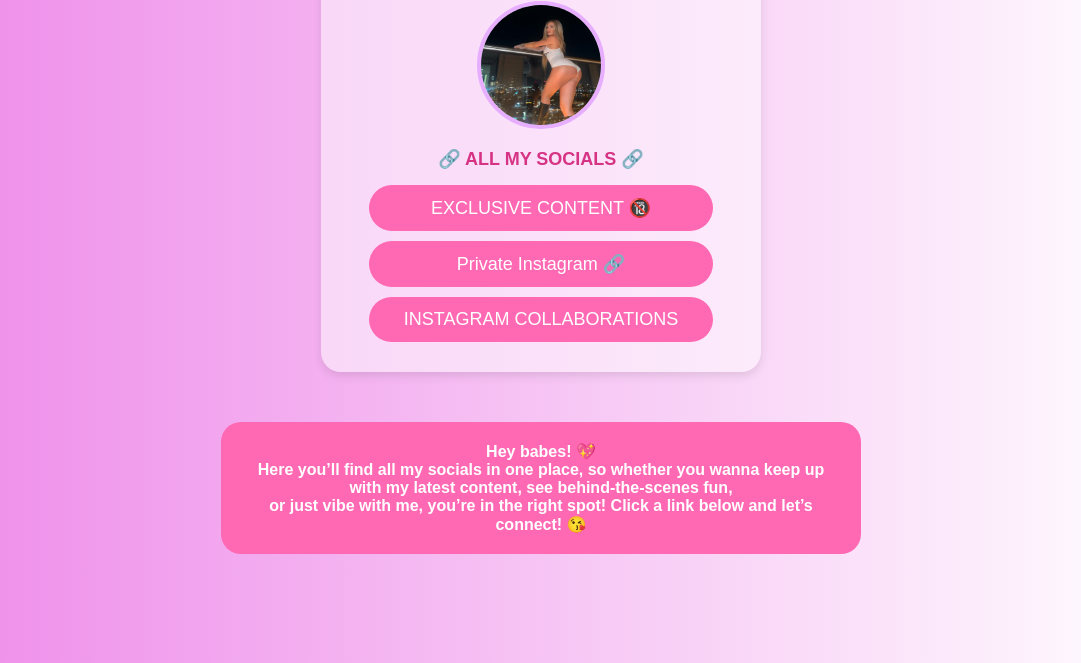
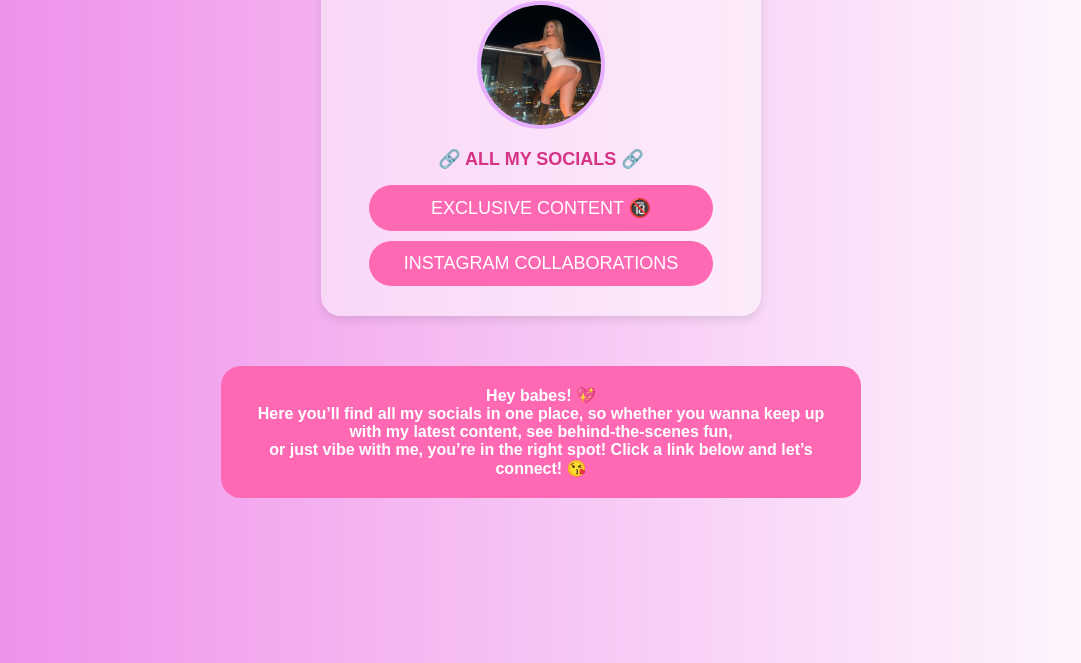
Before and after one commit to jordynadinolfi/jordynslinks, a plain HTML site: page index.html in a window 1280 px wide. Shown: the part 137-800 px from the top of the page, without its empty margins (99-1180 px from the left). Drawn offline with Linux system fonts and the light colour scheme.

Commit message:
Update index.html

```diff
--- a/index.html
+++ b/index.html
@@ -87,7 +87,7 @@
         <img src="./img/IMG_521757C536C6-1.jpeg" alt="Profile Picture" class="profile-pic">
         <p>🔗 ALL MY SOCIALS 🔗</p>
         <a href="https://onlyfans.com/jordyn_babbyy" class="link-btn">EXCLUSIVE CONTENT 🔞</a>
-        <a href="https://www.instagram.com/jordyn__babyy/" class="link-btn">Private Instagram 🔗</a>
+        <!--<a href="https://www.instagram.com/jordyn__babyy/" class="link-btn">Private Instagram 🔗</a>/ -->
         <a href="https://collabstr.com/jordynadinolfi" class="link-btn">INSTAGRAM COLLABORATIONS</a>
     </div>
     <p class="bio-text">Hey babes! 💖 <br> Here you’ll find all my socials in one place, so whether you wanna keep up with my latest content, see behind-the-scenes fun, <br> or just vibe with me, you’re in the right spot! Click a link below and let’s connect! 😘</p>
```
